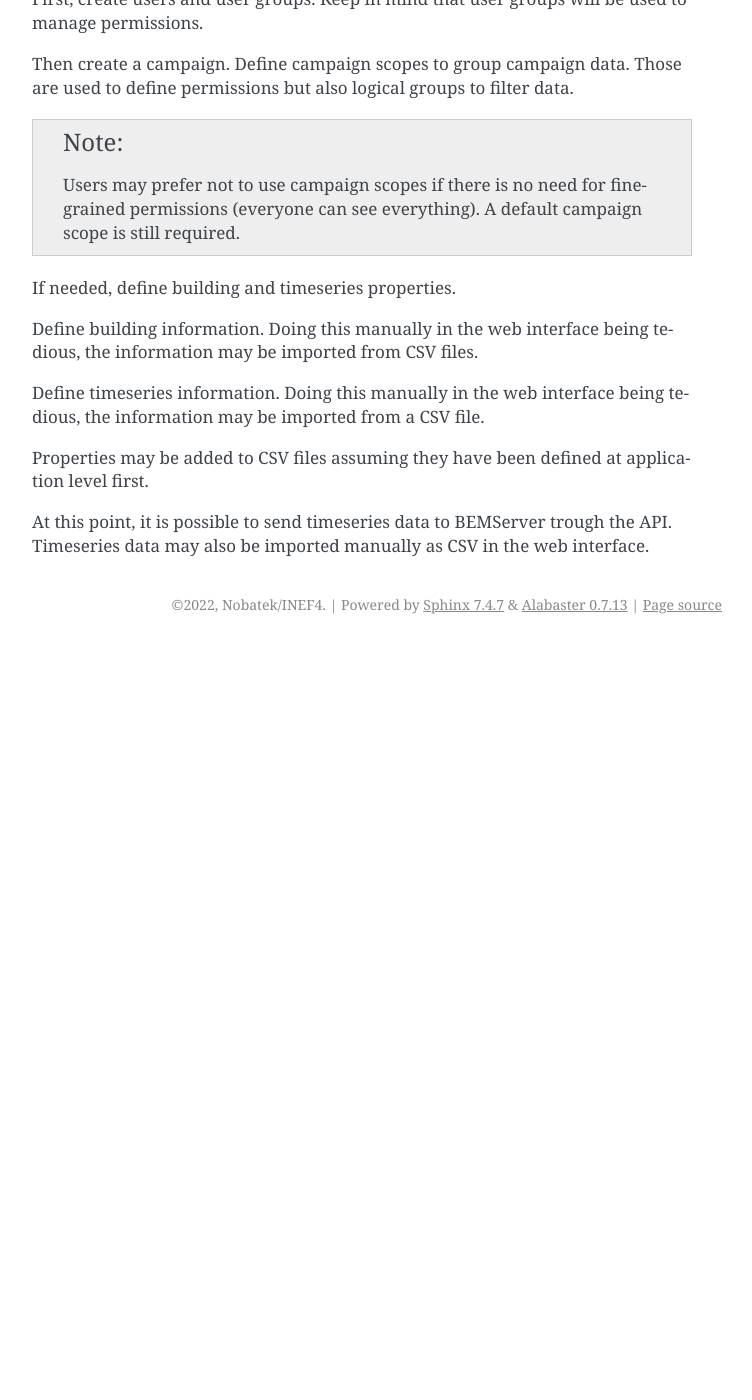
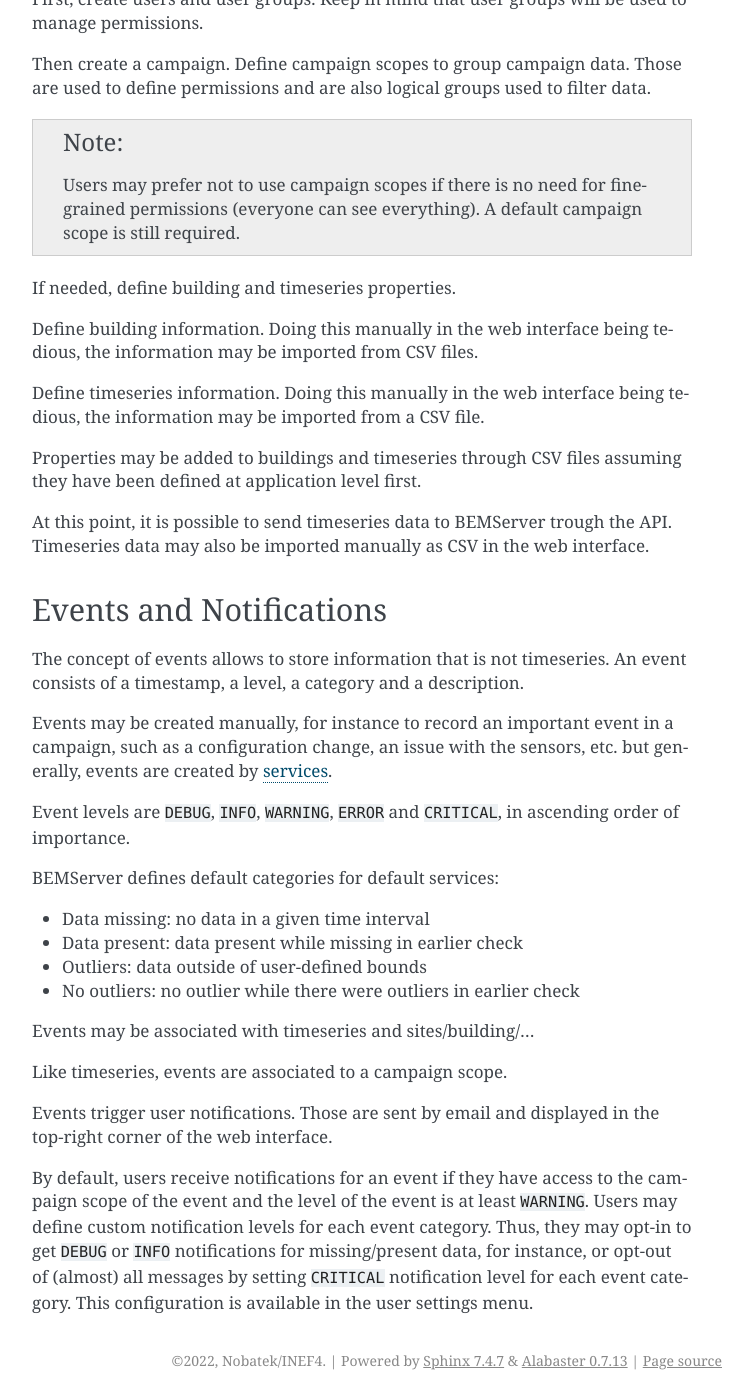
Before and after one commit to BEMServer/bemserver-docs, a Sphinx documentation site: the page built from source/user_guide.rst, in a window 1280 px wide and 1400 px high, scrolled down 967 px. Shown: the whole window, without its empty margins (388-1140 px from the left). Built offline with Sphinx 7.4.7, drawn with Linux system fonts in a browser that asks for light colours; before the commit the page ends 1611 px from its top, so only the background shows below that; some of the changed text lies outside the part shown.

Commit message:
Document Event/Notification

```diff
--- a/source/user_guide.rst
+++ b/source/user_guide.rst
@@ -4,7 +4,7 @@
 User guide
 ==========
 
-Basic concepts
+Basic Concepts
 ==============
 
 The high-level entity for a project is the campaign. A campaign may span on
@@ -35,7 +35,7 @@ Custom building or timeseries properties are defined at application level and
 therefore may be used to add metadata to builidings and timeseries in all
 campaigns.
 
-First steps
+First Steps
 ===========
 
 Users with admin permissions manage users and campaigns.
@@ -47,7 +47,7 @@ First, create users and user groups. Keep in mind that user groups will be used
 to manage permissions.
 
 Then create a campaign. Define campaign scopes to group campaign data. Those
-are used to define permissions but also logical groups to filter data.
+are used to define permissions and are also logical groups used to filter data.
 
 .. note::
 
@@ -63,8 +63,43 @@ tedious, the information may be imported from CSV files.
 Define timeseries information. Doing this manually in the web interface being
 tedious, the information may be imported from a CSV file.
 
-Properties may be added to CSV files assuming they have been defined at
-application level first.
+Properties may be added to buildings and timeseries through CSV files assuming
+they have been defined at application level first.
 
 At this point, it is possible to send timeseries data to BEMServer trough the
 API. Timeseries data may also be imported manually as CSV in the web interface.
+
+Events and Notifications
+=========================
+
+The concept of events allows to store information that is not timeseries. An
+event consists of a timestamp, a level, a category and a description.
+
+Events may be created manually, for instance to record an important event in a
+campaign, such as a configuration change, an issue with the sensors, etc. but
+generally, events are created by :ref:`services <services>`.
+
+Event levels are ``DEBUG``, ``INFO``, ``WARNING``, ``ERROR`` and ``CRITICAL``,
+in ascending order of importance.
+
+BEMServer defines default categories for default services:
+
+- Data missing: no data in a given time interval
+- Data present: data present while missing in earlier check
+- Outliers: data outside of user-defined bounds
+- No outliers: no outlier while there were outliers in earlier check
+
+Events may be associated with timeseries and sites/building/...
+
+Like timeseries, events are associated to a campaign scope.
+
+Events trigger user notifications. Those are sent by email and displayed in the
+top-right corner of the web interface.
+
+By default, users receive notifications for an event if they have access to the
+campaign scope of the event and the level of the event is at least ``WARNING``.
+Users may define custom notification levels for each event category. Thus,
+they may opt-in to get ``DEBUG`` or ``INFO`` notifications for missing/present
+data, for instance, or opt-out of (almost) all messages by setting ``CRITICAL``
+notification level for each event category. This configuration is available in
+the user settings menu.
```
